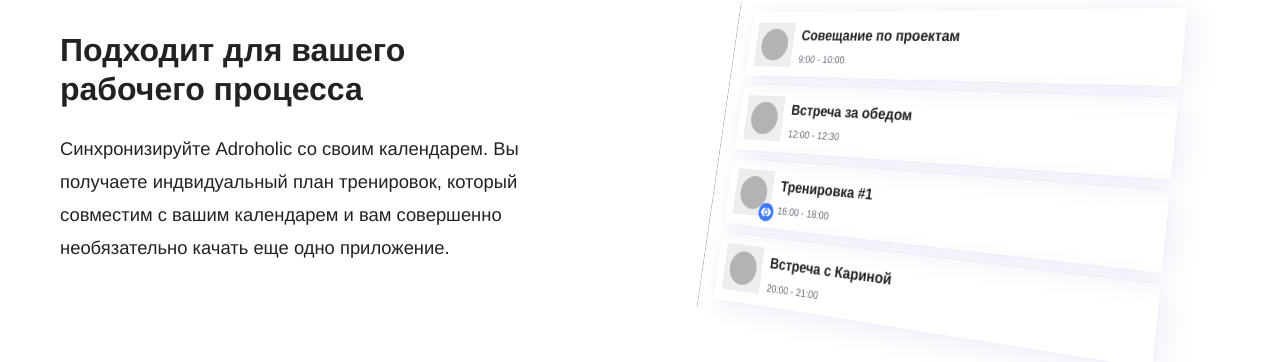
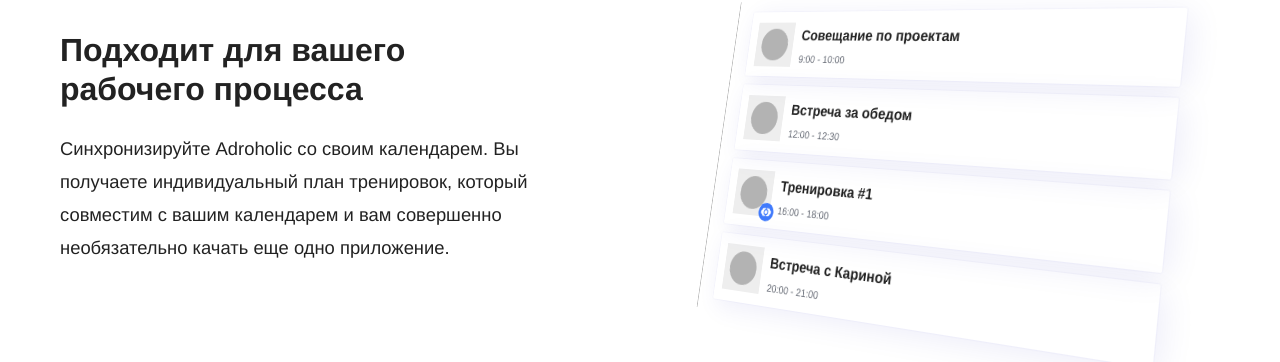
Before and after one commit to RakhimyanTim/adroholic.github.io, a Jekyll site: the page built from pages/index.html, in a window 1280 px wide and 900 px high, scrolled down 1181 px. Shown: the part 122-484 px from the top of the window. Built offline with Jekyll 4.4.1, drawn with Linux system fonts in a browser that asks for light colours; some web fonts are replaced.

Commit message:
Update index.html

```diff
--- a/pages/index.html
+++ b/pages/index.html
@@ -9,7 +9,7 @@
 header_class: "landing"
 ---
 <div class="landing-page-content">
-  {% include components/home-page/content-image.html image="workflow" heading="Подходит для вашего рабочего процесса" content_markdown="Синхронизируйте Adroholic со своим календарем. Вы получаете индвидуальный план тренировок, который совместим с вашим календарем и вам совершенно необязательно качать еще одно приложение." storage_provider_icons=true %}
+  {% include components/home-page/content-image.html image="workflow" heading="Подходит для вашего рабочего процесса" content_markdown="Синхронизируйте Adroholic со своим календарем. Вы получаете индивидуальный план тренировок, который совместим с вашим календарем и вам совершенно необязательно качать еще одно приложение." storage_provider_icons=true %}
 
   {% include components/home-page/content-image.html image="editing" heading="План, который подходит только вам" content_markdown="Заполняете анкету, получаете план тренировок, который учитывает не только ваши предпочтения, но и особенности вашего организма." %}
 
```
